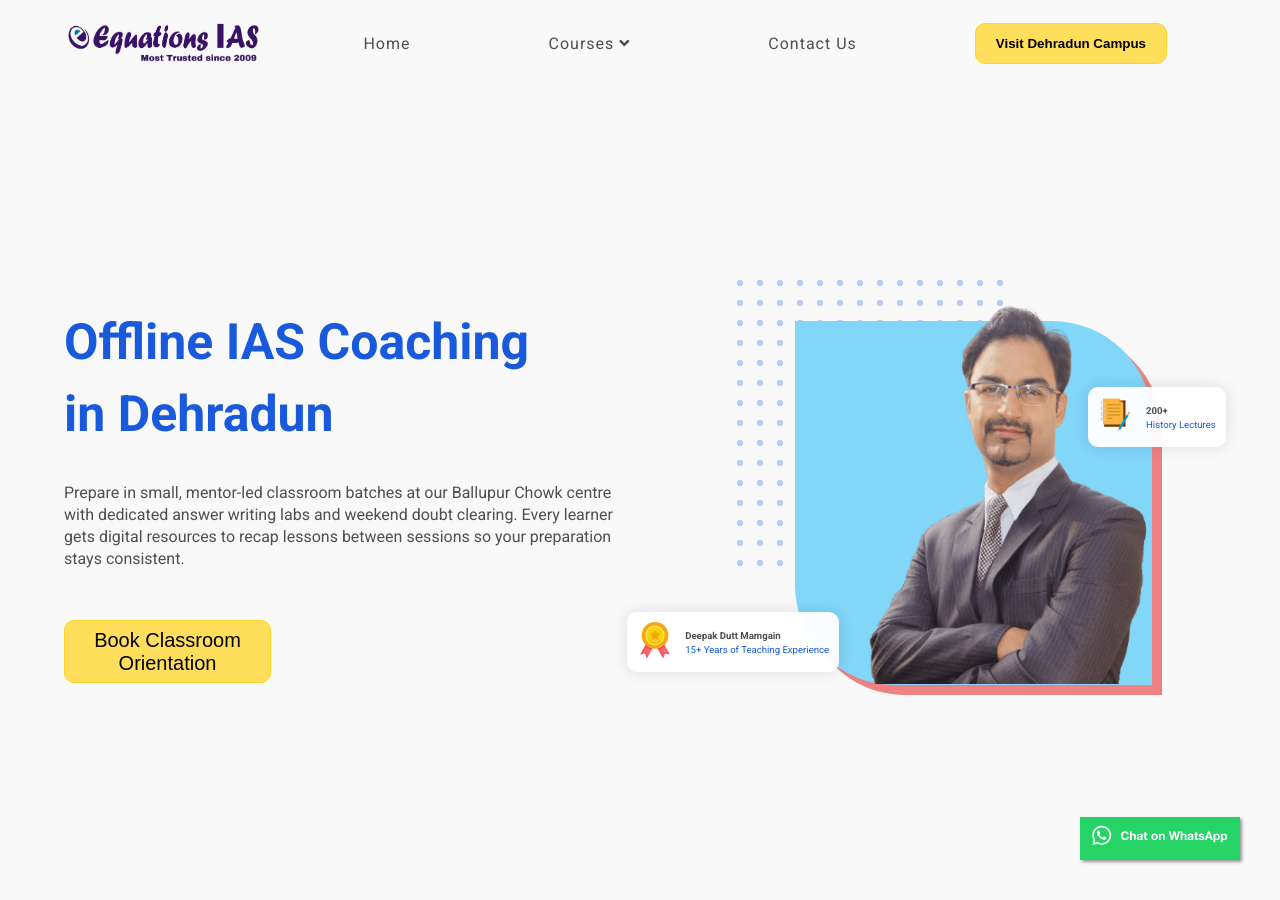
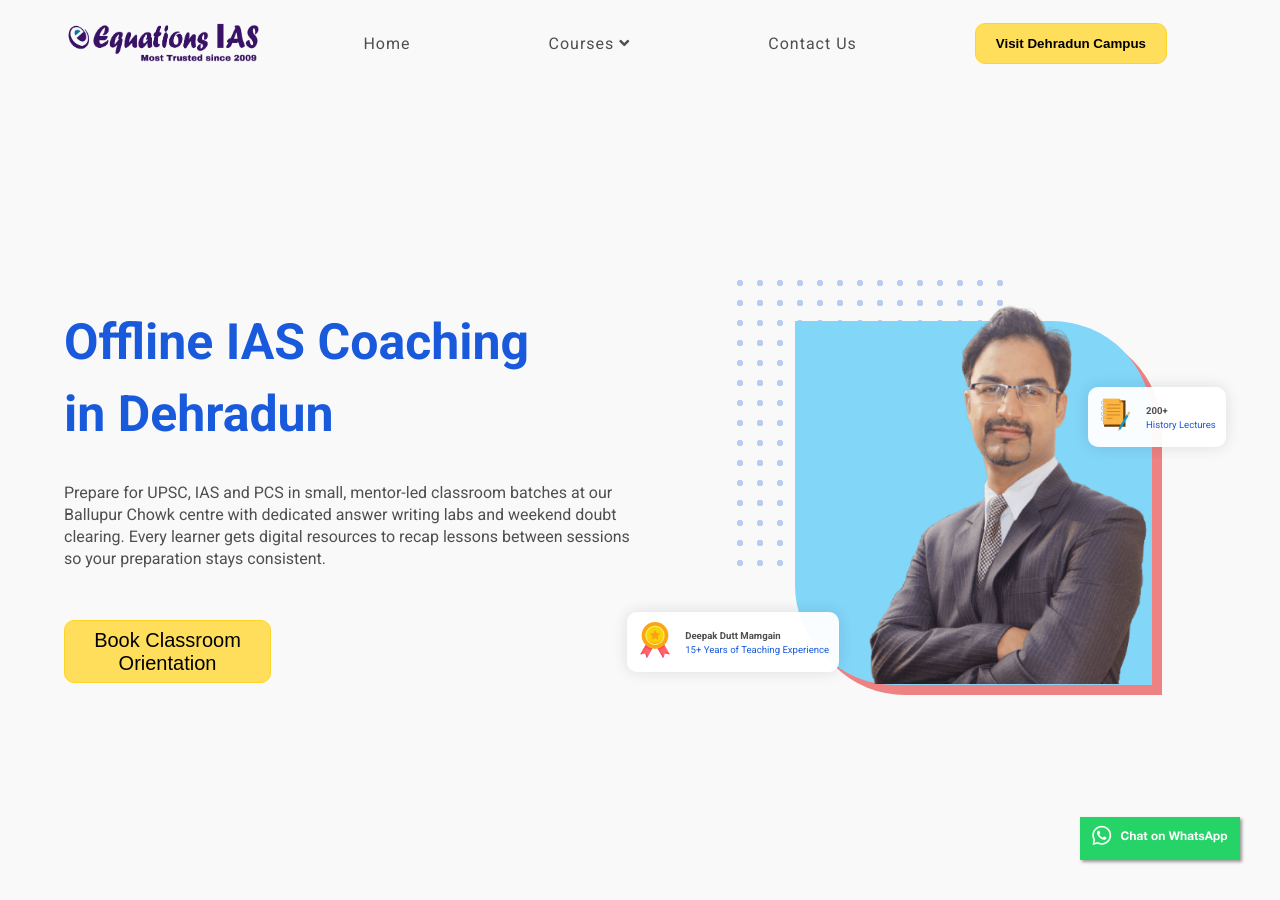
Before and after one commit to EquationsIAS/equations-website, a Jekyll site: the page built from index.html, in a window 1280 px wide and 900 px high. Built offline with Jekyll 4.4.1, drawn with Linux system fonts in a browser that asks for light colours.

Commit message:
seo changes

```diff
--- a/index.html
+++ b/index.html
@@ -173,9 +173,7 @@
             <div class="introduction">
                 <div class="intro-text">
                     <h1 class="main-h1">Offline IAS Coaching <br><span class="vector">in</span> Dehradun</h1>
-                    <p class="main-p">Prepare in small, mentor-led classroom batches at our Ballupur Chowk centre with
-                        dedicated answer writing labs and weekend doubt clearing. Every learner gets digital resources
-                        to recap lessons between sessions so your preparation stays consistent.</p>
+                    <p class="main-p">Prepare for UPSC, IAS and PCS in small, mentor-led classroom batches at our Ballupur Chowk centre with dedicated answer writing labs and weekend doubt clearing. Every learner gets digital resources to recap lessons between sessions so your preparation stays consistent.</p>
                 </div>
                 <div class="cta">
                     <button data-modal-target="#modal" class="cta-select">Book Classroom Orientation</button>
```
